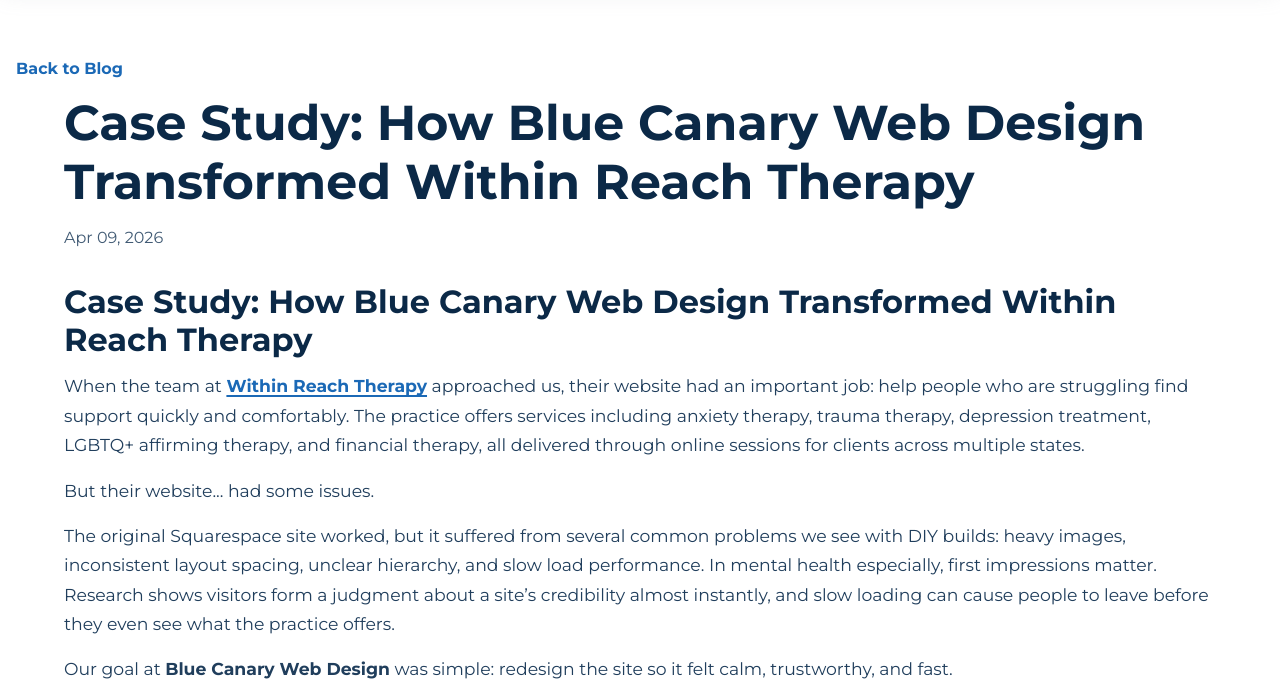
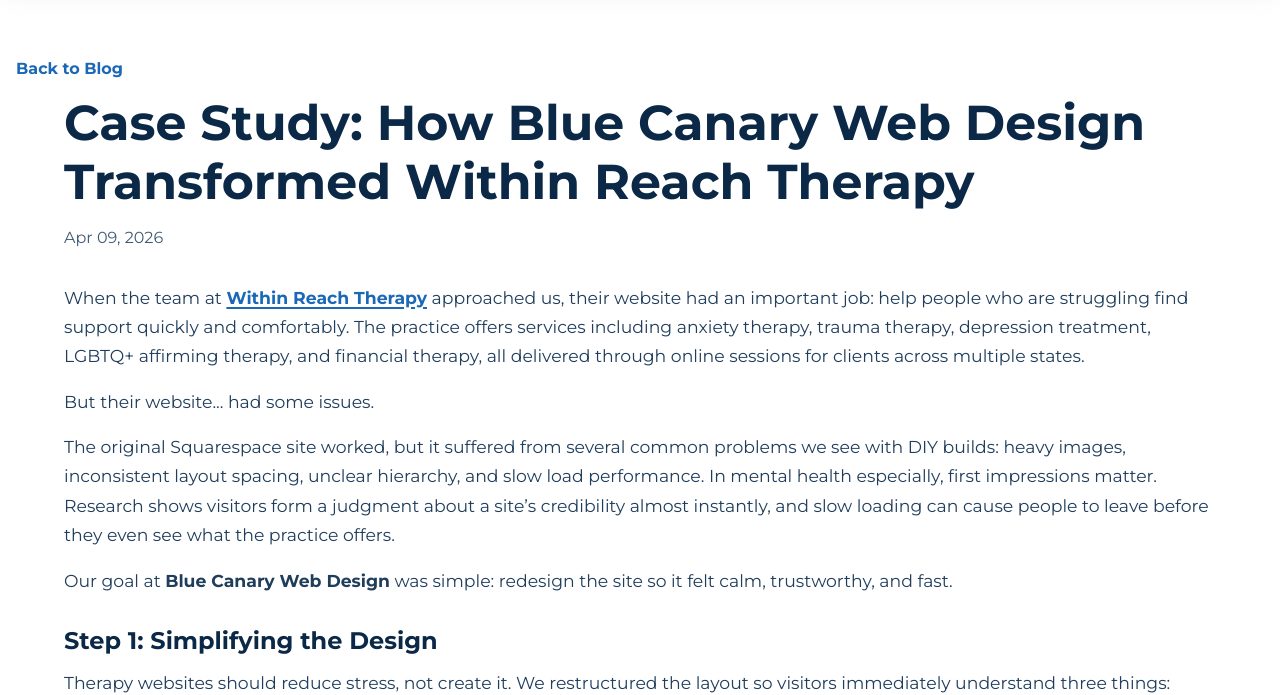
Before and after one commit to paulnicholsen27/blue-canary-cs, an Eleventy site: page content/posts/case-study-how-blue-canary-web-design-transformed-within-reach-therapy.md in a window 1280 px wide. Shown: the part 117-812 px from the top of the page. Built offline with nearby package versions, Linux system fonts and the light colour scheme; Eleventy itself is replaced by a stand-in of ours; files that its build step writes are made by us from their sources.

Commit message:
Update Blog Posts “case-study-how-blue-canary-web-design-transformed-within-reach-therapy”

```diff
--- a/content/posts/case-study-how-blue-canary-web-design-transformed-within-reach-therapy.md
+++ b/content/posts/case-study-how-blue-canary-web-design-transformed-within-reach-therapy.md
@@ -6,8 +6,6 @@ shareImage: /assets/images/uploads/withinreach_homepage.png
 date: 2026-04-09
 tags: []
 ---
-## Case Study: How Blue Canary Web Design Transformed Within Reach Therapy
-
 When the team at **[Within Reach Therapy](http://www.withinreachtherapy.com)** approached us, their website had an important job: help people who are struggling find support quickly and comfortably. The practice offers services including anxiety therapy, trauma therapy, depression treatment, LGBTQ+ affirming therapy, and financial therapy, all delivered through online sessions for clients across multiple states.
 
 But their website... had some issues.
```
